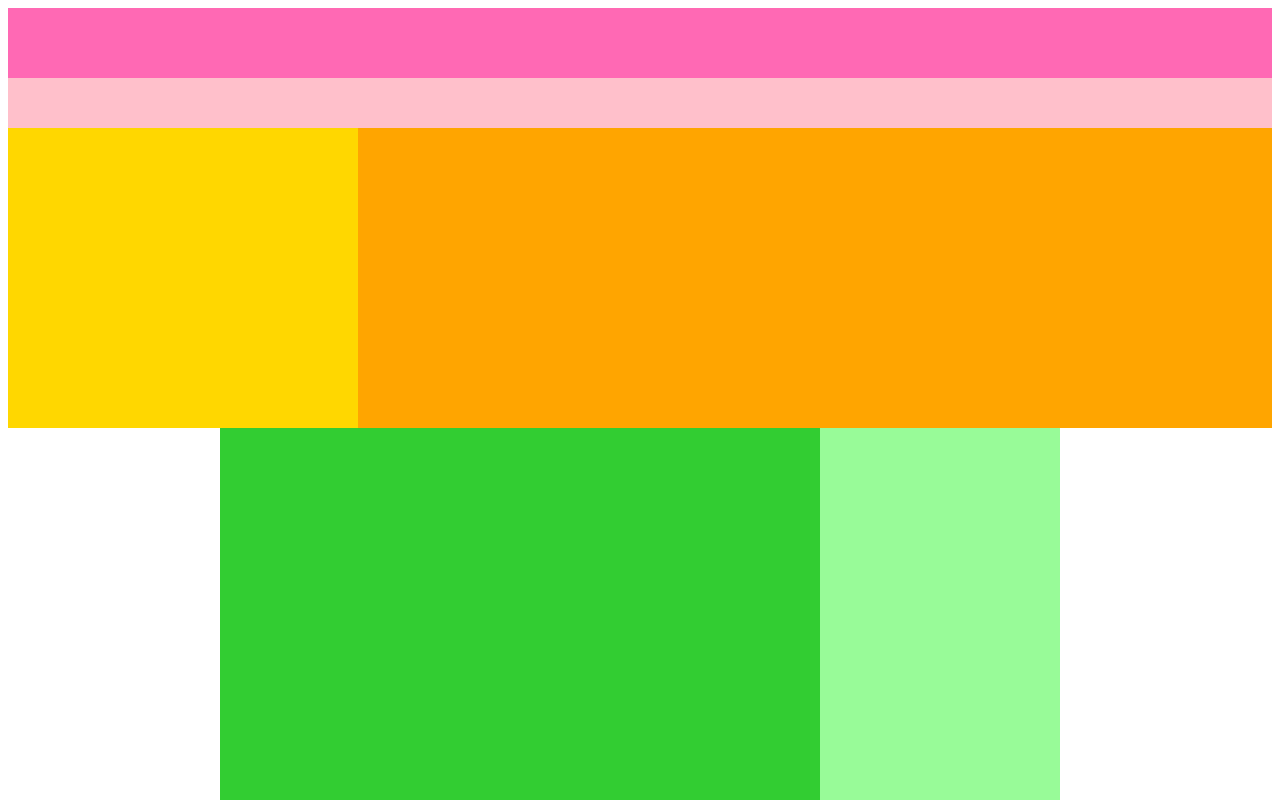
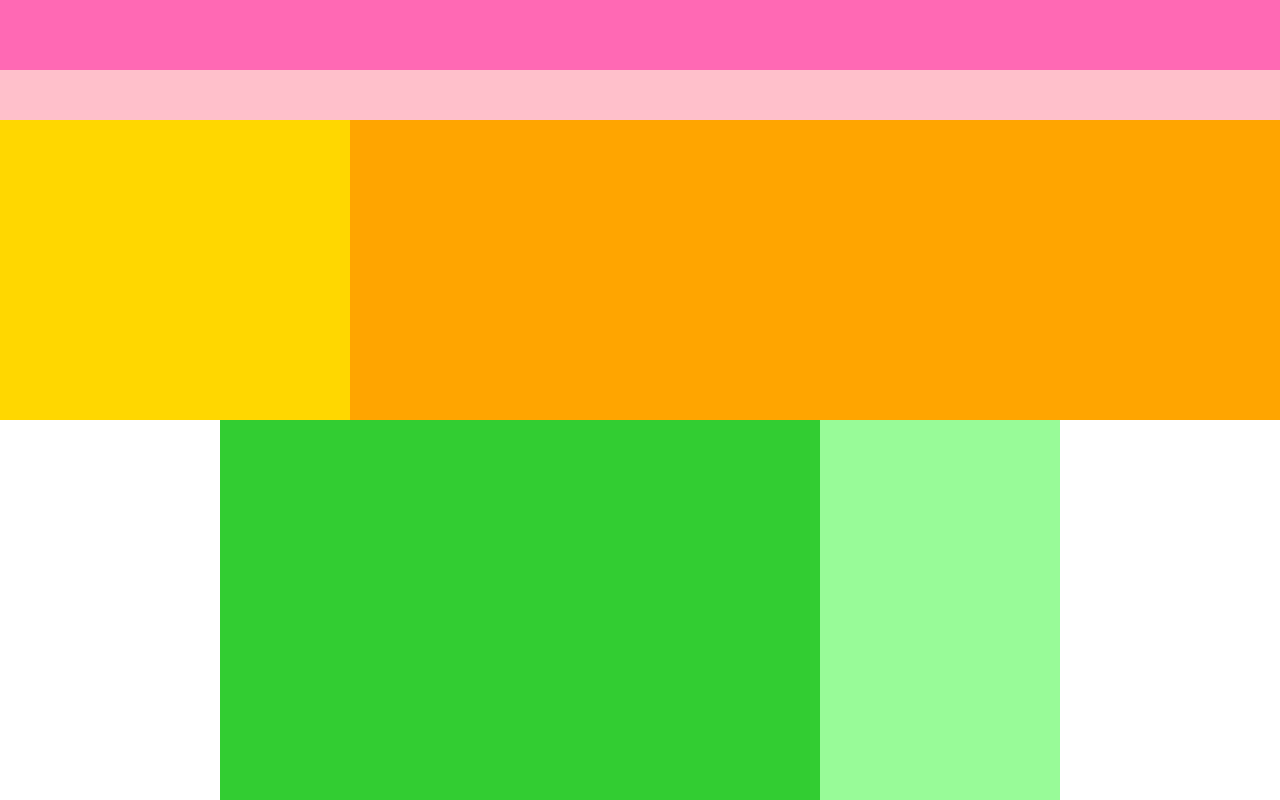
Before and after one commit to val-gs/samurai, a plain HTML site: page index.html in a window 1280 px wide. Shown: the top 800 px of the page. Drawn offline with Linux system fonts and the light colour scheme.

Commit message:
reset css etc...

```diff
--- a/index.html
+++ b/index.html
@@ -19,24 +19,22 @@
     </header>
 
     <section class="main-visual">
-      <div class="back">
+      <div class="front">
 
       </div>
 
-      <div class="front">
+      <div class="back">
 
       </div>
     </section>
 
     <section class="main">
-      <div class="main-wrapper">
-        <div class="recent">
+      <div class="recent">
 
-        </div>
+      </div>
 
-        <div class="main-side">
+      <div class="main-side">
 
-        </div>
       </div>
     </section>
 
--- a/styles.css
+++ b/styles.css
@@ -1,20 +1,76 @@
+/* http://meyerweb.com/eric/tools/css/reset/
+v2.0 | 20110126
+License: none (public domain)
+*/
+html, body, div, span, applet, object, iframe,
+h1, h2, h3, h4, h5, h6, p, blockquote, pre,
+a, abbr, acronym, address, big, cite, code,
+del, dfn, em, img, ins, kbd, q, s, samp,
+small, strike, strong, sub, sup, tt, var,
+b, u, i, center,
+dl, dt, dd, ol, ul, li,
+fieldset, form, label, legend,
+table, caption, tbody, tfoot, thead, tr, th, td,
+article, aside, canvas, details, embed,
+figure, figcaption, footer, header, hgroup,
+menu, nav, output, ruby, section, summary,
+time, mark, audio, video {
+margin: 0;
+padding: 0;
+border: 0;
+font-size: 100%;
+font: inherit;
+vertical-align: baseline;
+}
+/* HTML5 display-role reset for older browsers */
+article, aside, details, figcaption, figure,
+footer, header, hgroup, menu, nav, section {
+display: block;
+}
+body {
+line-height: 1;
+}
+ol, ul {
+list-style: none;
+}
+blockquote, q {
+quotes: none;
+}
+blockquote:before, blockquote:after,
+q:before, q:after {
+content: '';
+content: none;
+}
+table {
+border-collapse: collapse;
+border-spacing: 0;
+}
+
 header {
   width: 100%;
 }
 
 .header-top {
+  width: 100%;
   height: 70px;
   background-color: hotpink;
 }
 
 .header-bottom {
+  width: 100%;
   height: 50px;
   background-color: pink;
 }
 
 .main-visual {
   width: 100%;
-  position: relative;
+}
+
+.front {
+  width: 350px;
+  height: 300px;
+  background-color: gold;
+  float: left;
 }
 
 .back {
@@ -22,21 +78,8 @@ header {
   background-color: orange;
 }
 
-.front {
-  position: absolute;
-  top: 0;
-  left: 0;
-  width: 350px;
-  height: 300px;
-  background-color: gold;
-  z-index: 10;
-}
-
 .main {
   height: 1400px;
-}
-
-.main-wrapper {
   width: 840px;
   margin: 0 auto;
 }
```
